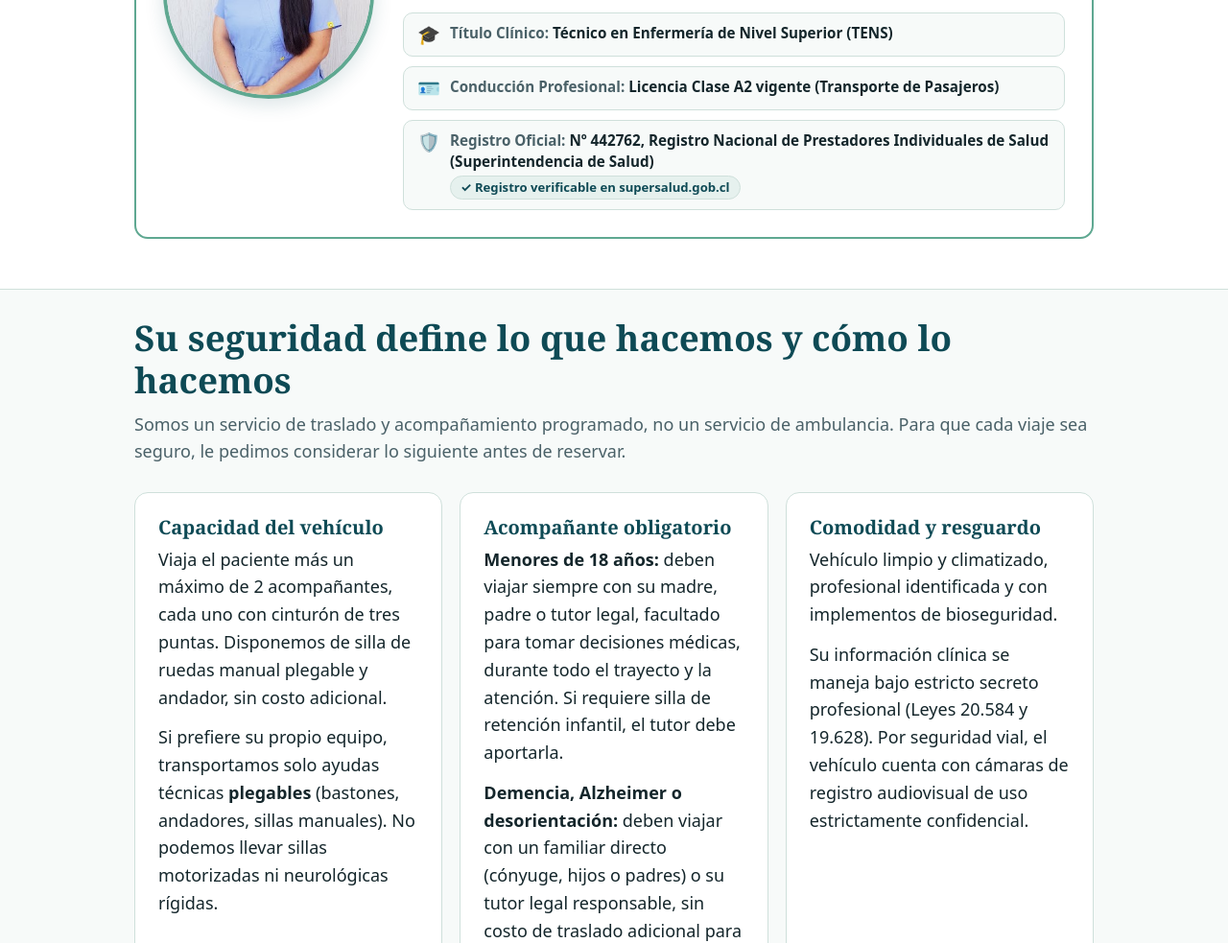
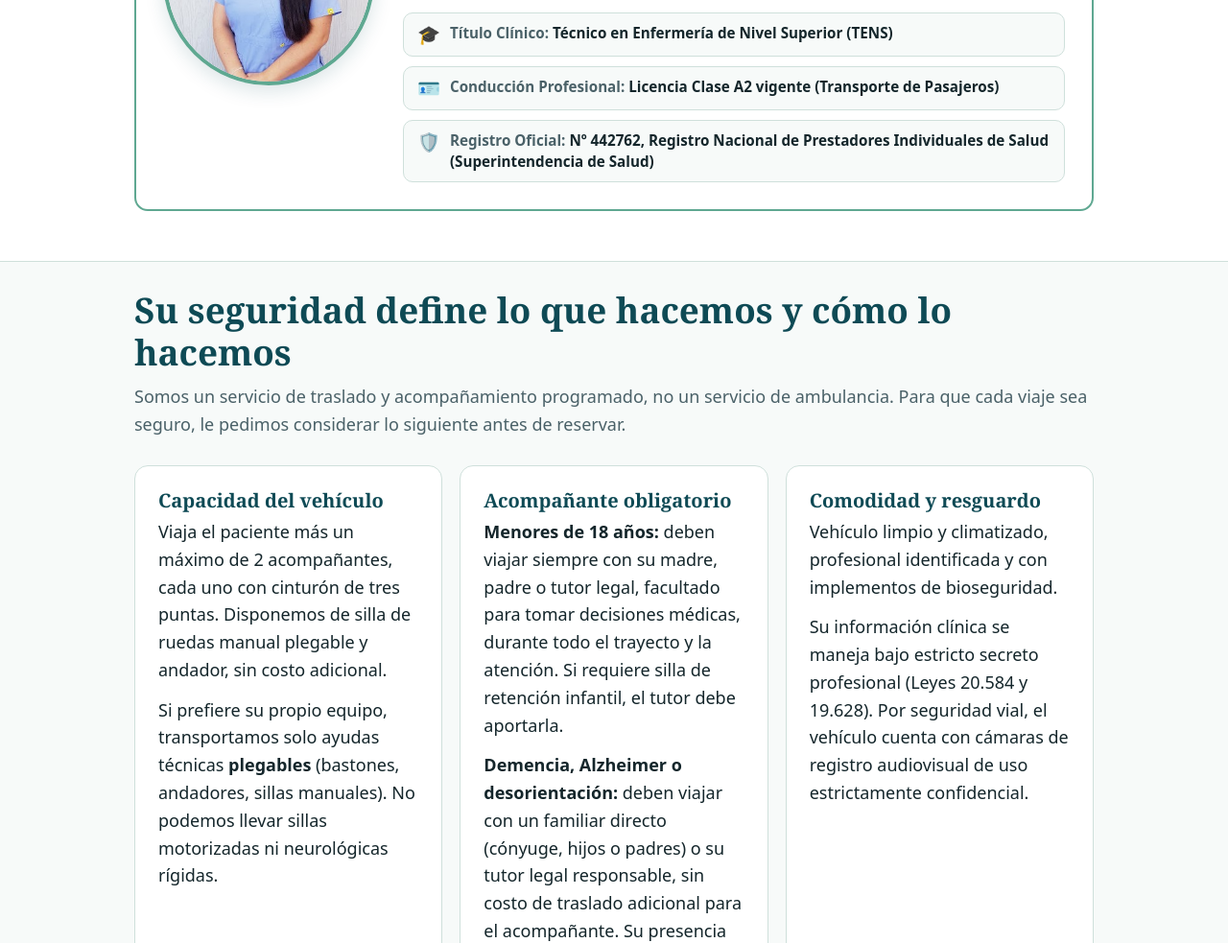
Before and after one commit to Danibouyssieres/Empresa-ADMIN, a plain HTML site: page index.html in a window 1280 px wide. Shown: the part 5901-6884 px from the top of the page at 96% size. Drawn offline with Linux system fonts and the light colour scheme.

Commit message:
fix: retirar enlace verificable supersalud.gob.cl y mantener solo linea formal de Registro Oficial en index.html

```diff
--- a/index.html
+++ b/index.html
@@ -459,10 +459,7 @@ footer .wrap{display:grid;gap:8px}
         </li>
         <li>
           <span class="pc-ic" aria-hidden="true">🛡️</span>
-          <div>
-            <span class="pc-lbl">Registro Oficial:</span> <span class="pc-val">Nº 442762, Registro Nacional de Prestadores Individuales de Salud (Superintendencia de Salud)</span><br>
-            <a class="sis-badge" href="https://www.supersalud.gob.cl/servicios/669/w3-article-5587.html" target="_blank" rel="noopener">✓ Registro verificable en supersalud.gob.cl</a>
-          </div>
+          <div><span class="pc-lbl">Registro Oficial:</span> <span class="pc-val">Nº 442762, Registro Nacional de Prestadores Individuales de Salud (Superintendencia de Salud)</span></div>
         </li>
       </ul>
     </div>
```
